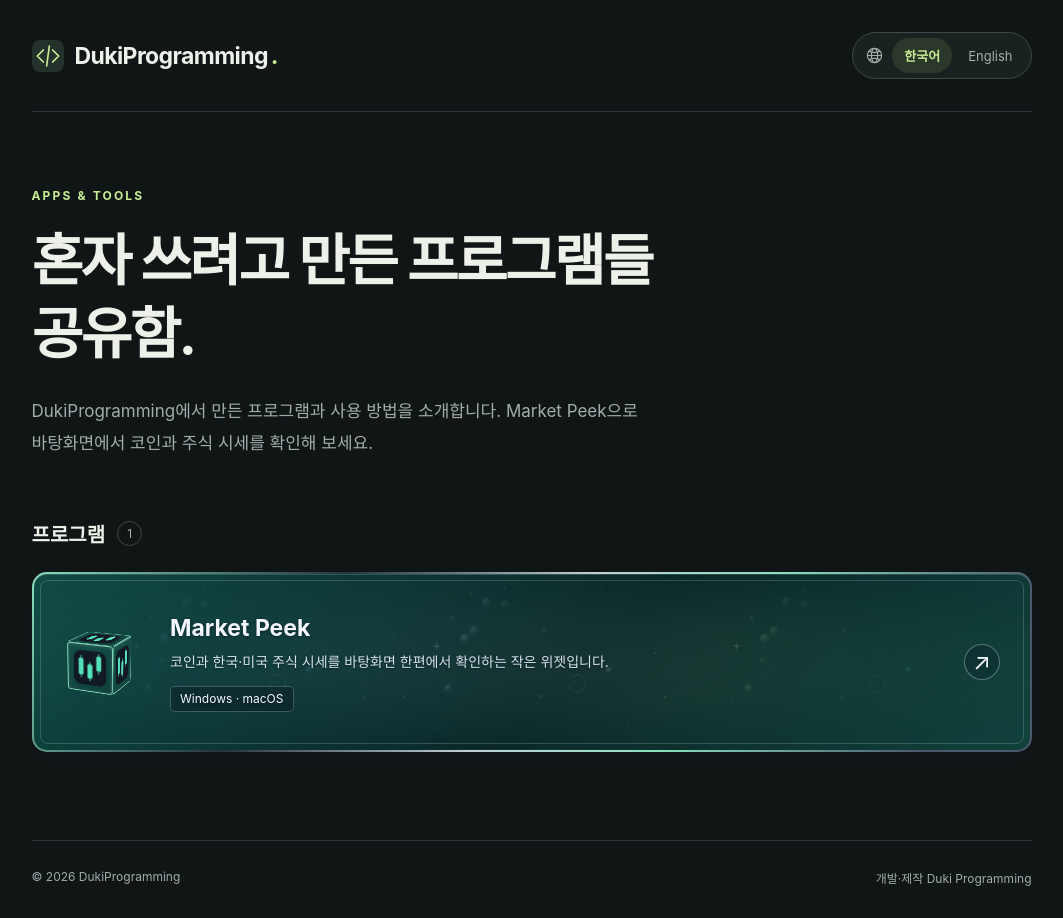
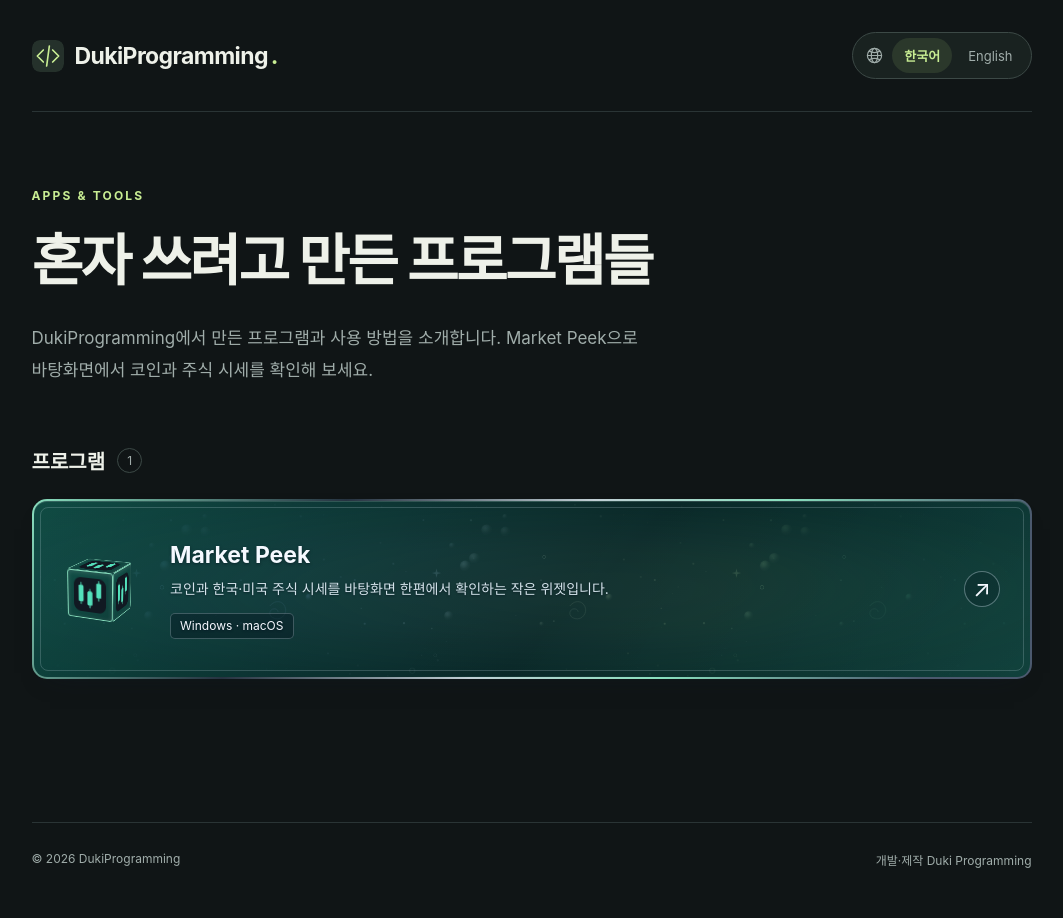
Before and after one commit to Duki-Programming/duki-programming.github.io, a Jekyll site: the page built from index.html, in a window 1280 px wide. Shown: the whole page, without its empty margins (101-1164 px from the left). Built offline with Jekyll 4.4.1, drawn with Linux system fonts in a browser that asks for light colours; some web fonts are replaced.

Commit message:
Shorten Korean homepage heading

```diff
--- a/_data/catalog.yml
+++ b/_data/catalog.yml
@@ -1,5 +1,5 @@
 ko:
-  title: 혼자 쓰려고 만든 프로그램들 공유함.
+  title: 혼자 쓰려고 만든 프로그램들
   description: DukiProgramming에서 만든 프로그램과 사용 방법을 소개합니다. Market Peek으로 바탕화면에서 코인과 주식 시세를 확인해 보세요.
   section_title: 프로그램
   navigation: 언어 선택
```
